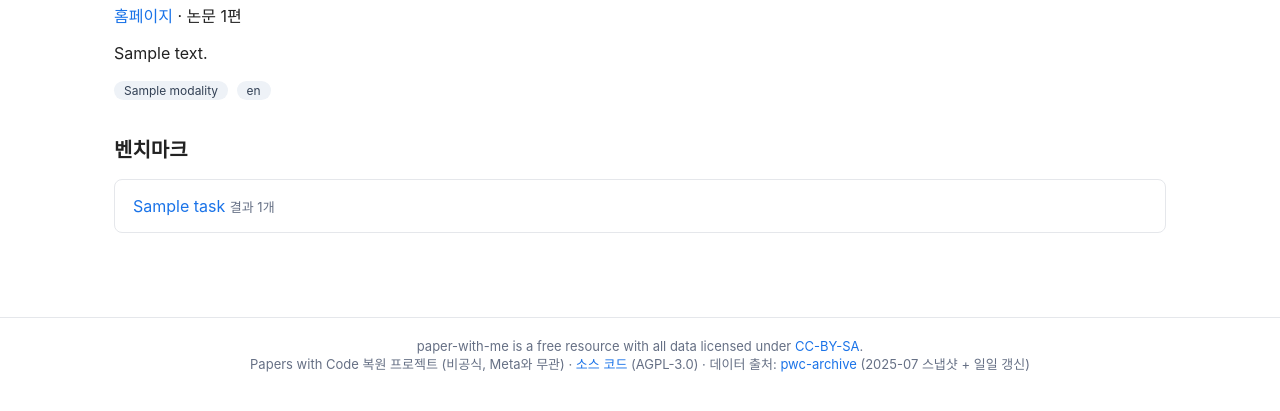
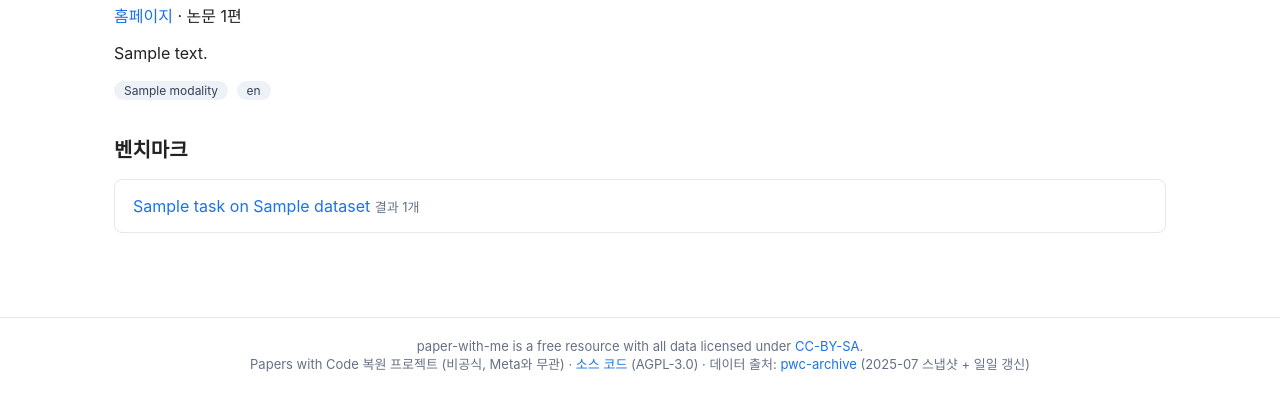
Before and after one commit to DaeSeokSong/paper-with-me, a FastAPI app: template app/templates/dataset.html in a window 1280 px wide. Shown: the part 169-580 px from the top of the page. Run offline with FastAPI, Linux system fonts and the light colour scheme; the template is opened without the code that fills it: most values are stand-ins (such as "Sample title", 1, 10 or a date in 2020).

Commit message:
데이터셋 페이지의 벤치마크 카드를 해당 리더보드로 직행 연결
/dataset/imagenet에서 Image Classification을 누르면 task 페이지로 가서
데이터셋을 다시 골라야 했다 — 카드 링크를 /sota/{task}/{dataset} 직행으로
바꾸고 라벨도 "Task on Dataset" 형태로 명확히 한다 (사용성 지적 반영).

Co-Authored-By: Claude Fable 5 <noreply@anthropic.com>
Claude-Session: https://claude.ai/code/session_01F4ntYcHJF7WjRLz9xpQnZQ

```diff
--- a/app/templates/dataset.html
+++ b/app/templates/dataset.html
@@ -15,7 +15,9 @@
 <h2>벤치마크</h2>
 {% for b in boards %}
 <div class="card">
-  <a href="/sota/{{ b.slug }}">{{ b.task }}</a>
+  {# 이 데이터셋의 해당 task 리더보드로 직행 — task 페이지에서 데이터셋을
+     다시 고르게 하지 않는다 (사용성 베타 테스트 지적) #}
+  <a href="/sota/{{ b.slug }}/{{ dataset.name | slugify }}">{{ b.task }} on {{ dataset.name }}</a>
   <span class="muted">결과 {{ b.n_rows }}개</span>
 </div>
 {% endfor %}
```
Also changed, not shown: tests/test_web.py (+5 -0 lines).
